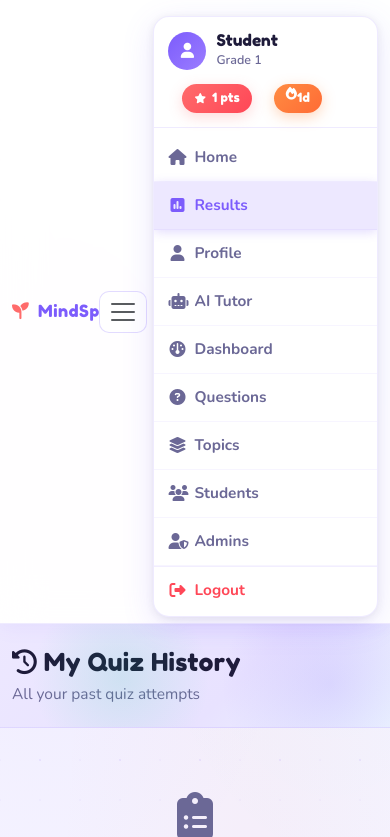
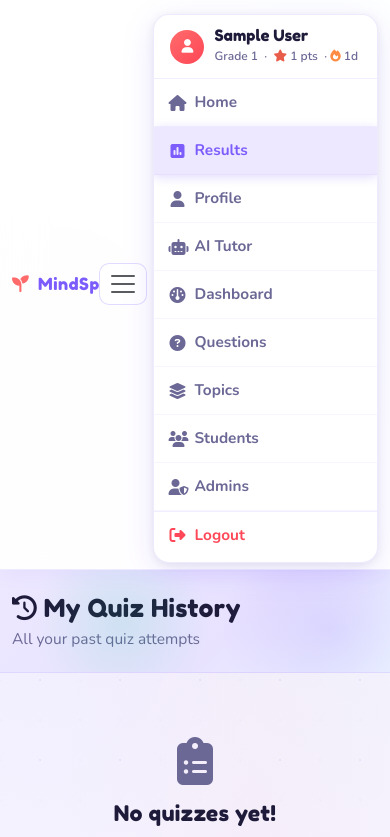
Before and after one commit to TanishqMhatre1546/mindsprouts, a Flask app: page /history in a window 390 px wide, after a click that opens the changed part. Shown: the top 837 px of the page. Run offline with Flask 3, Linux system fonts and the light colour scheme; the visitor is signed in with stand-in values (Sample User, id 1); data that the repository does not hold is empty; some libraries are stand-ins or nearby versions.

Commit message:
refining

```diff
--- a/app.py
+++ b/app.py
@@ -799,7 +799,7 @@
 def logout():
     session.clear()
     flash('Logged out successfully.', 'success')
-    return redirect(url_for('index'))
+    return redirect(url_for('landing'))
 
 @app.route('/toggle_timer')
 @student_required
--- a/static/css/style.css
+++ b/static/css/style.css
@@ -182,7 +182,7 @@
 }
 
 @media (max-width: 991px) {
-    .navbar-collapse { background: white; border-radius: 16px; padding: 0; margin-top: 10px; box-shadow: 0 8px 32px rgba(124,92,252,0.15), 0 2px 8px rgba(0,0,0,0.08); border: 1.5px solid rgba(124,92,252,0.12); overflow: hidden; }
+    .navbar-collapse { background: white; border-radius: 16px; padding: 0; margin-top: 8px; box-shadow: 0 8px 32px rgba(124,92,252,0.15), 0 2px 8px rgba(0,0,0,0.08); border: 1.5px solid rgba(124,92,252,0.12); overflow: hidden; width: 100%; }
     .nav-link { padding: 11px 14px !important; border-radius: 0; margin-bottom: 0; font-size: 0.95rem; border-bottom: 1px solid rgba(124,92,252,0.06); }
     .navbar-nav { gap: 0 !important; }
     .points-badge, .streak-badge, .admin-badge { display: inline-flex; margin: 4px 0 4px 14px; }
@@ -256,8 +256,8 @@
         flex-shrink: 0;
     }
     .navbar-collapse {
-        width: min(240px, 88vw);
-        margin-left: auto;
+        width: 100%;
+        margin-left: 0;
         margin-right: 0;
         padding: 0;
         border-radius: 16px;
@@ -273,46 +273,41 @@
     .stat-number { font-size: 1.15rem; }
 }
 
-/* Mobile nav header panel */
-.mobile-nav-header {
-    padding: 14px 14px 10px;
-    border-bottom: 1px solid var(--border);
-    margin-bottom: 6px;
+/* Mobile nav name row (top of dropdown) */
+.mobile-nav-name-row {
+    border-bottom: 1.5px solid rgba(124,92,252,0.1);
+    padding: 0 !important;
 }
-.mobile-nav-user {
+.mobile-nav-identity {
     display: flex;
     align-items: center;
     gap: 10px;
-    margin-bottom: 10px;
+    padding: 12px 16px 12px;
 }
-.mobile-nav-avatar {
-    width: 38px;
-    height: 38px;
+.mobile-nav-avatar-sm {
+    width: 34px;
+    height: 34px;
     border-radius: 50%;
-    background: linear-gradient(135deg, var(--violet), var(--violet-light));
+    background: linear-gradient(135deg, var(--coral), var(--coral-dark));
     color: white;
     display: flex;
     align-items: center;
     justify-content: center;
-    font-size: 0.95rem;
+    font-size: 0.85rem;
     flex-shrink: 0;
 }
-.mobile-nav-name {
+.mobile-nav-name-text {
     font-family: 'Fredoka One', sans-serif;
-    font-size: 1rem;
+    font-size: 0.98rem;
     color: var(--text);
     line-height: 1.2;
 }
-.mobile-nav-grade {
+.mobile-nav-grade-text {
     font-family: 'Nunito', sans-serif;
-    font-size: 0.78rem;
+    font-size: 0.75rem;
     color: var(--text-muted);
     font-weight: 600;
-}
-.mobile-nav-stats {
-    display: flex;
-    gap: 8px;
-    flex-wrap: wrap;
+    margin-top: 1px;
 }
 
 /* Dashboard button variant for btn-back-header */
--- a/templates/base.html
+++ b/templates/base.html
@@ -20,50 +20,39 @@
             <i class="fa-solid fa-seedling"></i> MindSprouts
         </a>
 
-        <!-- Mobile badges -->
-        <div class="d-flex d-lg-none align-items-center gap-2 ms-auto me-2">
-            {% if session.student_id %}
-            <span class="points-badge-sm">
-                <i class="fa-solid fa-star"></i> {{ session.total_points }}
-            </span>
-            {% if session.current_streak > 0 %}
-            <span class="streak-badge-sm">
-                <i class="fa-solid fa-fire"></i> {{ session.current_streak }}
-            </span>
-            {% endif %}
-            {% endif %}
-        </div>
-
-        <button class="navbar-toggler" type="button"
+        <button class="navbar-toggler ms-auto" type="button"
                 data-bs-toggle="collapse" data-bs-target="#navMenu"
                 aria-controls="navMenu" aria-expanded="false">
             <span class="navbar-toggler-icon"></span>
         </button>
 
         <div class="collapse navbar-collapse" id="navMenu">
-            <!-- Mobile menu header (visible only on mobile) -->
-            <div class="mobile-nav-header d-lg-none">
+            <ul class="navbar-nav ms-lg-auto align-items-lg-center gap-1">
+                <!-- Mobile-only: name row at the very top of the dropdown -->
                 {% if session.student_id %}
-                <div class="mobile-nav-user">
-                    <div class="mobile-nav-avatar"><i class="fa-solid fa-user"></i></div>
-                    <div>
-                        <div class="mobile-nav-name">{{ session.student_name if session.student_name else 'Student' }}</div>
-                        <div class="mobile-nav-grade">Grade {{ session.grade }}</div>
+                <li class="nav-item d-lg-none mobile-nav-name-row">
+                    <div class="mobile-nav-identity">
+                        <div class="mobile-nav-avatar-sm"><i class="fa-solid fa-user"></i></div>
+                        <div>
+                            <div class="mobile-nav-name-text">{{ session.display_name }}</div>
+                            <div class="mobile-nav-grade-text">Grade {{ session.grade }} &nbsp;·&nbsp;
+                                <i class="fa-solid fa-star" style="color:#e85d4a"></i> {{ session.total_points }} pts
+                                {% if session.current_streak > 0 %}&nbsp;·&nbsp;<i class="fa-solid fa-fire" style="color:#ff8c42"></i> {{ session.current_streak }}d{% endif %}
+                            </div>
+                        </div>
                     </div>
-                </div>
-                <div class="mobile-nav-stats">
-                    <span class="points-badge" style="font-size:0.8rem;padding:4px 12px">
-                        <i class="fa-solid fa-star"></i> {{ session.total_points }} pts
-                    </span>
-                    {% if session.current_streak > 0 %}
-                    <span class="streak-badge" style="font-size:0.8rem;padding:4px 12px">
-                        <i class="fa-solid fa-fire"></i> {{ session.current_streak }}d
-                    </span>
-                    {% endif %}
-                </div>
+                </li>
+                {% elif session.admin_id %}
+                <li class="nav-item d-lg-none mobile-nav-name-row">
+                    <div class="mobile-nav-identity">
+                        <div class="mobile-nav-avatar-sm" style="background:linear-gradient(135deg,var(--violet),var(--violet-light))"><i class="fa-solid fa-shield-halved"></i></div>
+                        <div>
+                            <div class="mobile-nav-name-text">{{ session.display_name }}</div>
+                            <div class="mobile-nav-grade-text">{% if session.is_super_admin %}Super Admin{% else %}Admin{% endif %}</div>
+                        </div>
+                    </div>
+                </li>
                 {% endif %}
-            </div>
-            <ul class="navbar-nav ms-auto align-items-lg-center gap-1">
 
                 {% if session.student_id %}
                 <li class="nav-item">
```
